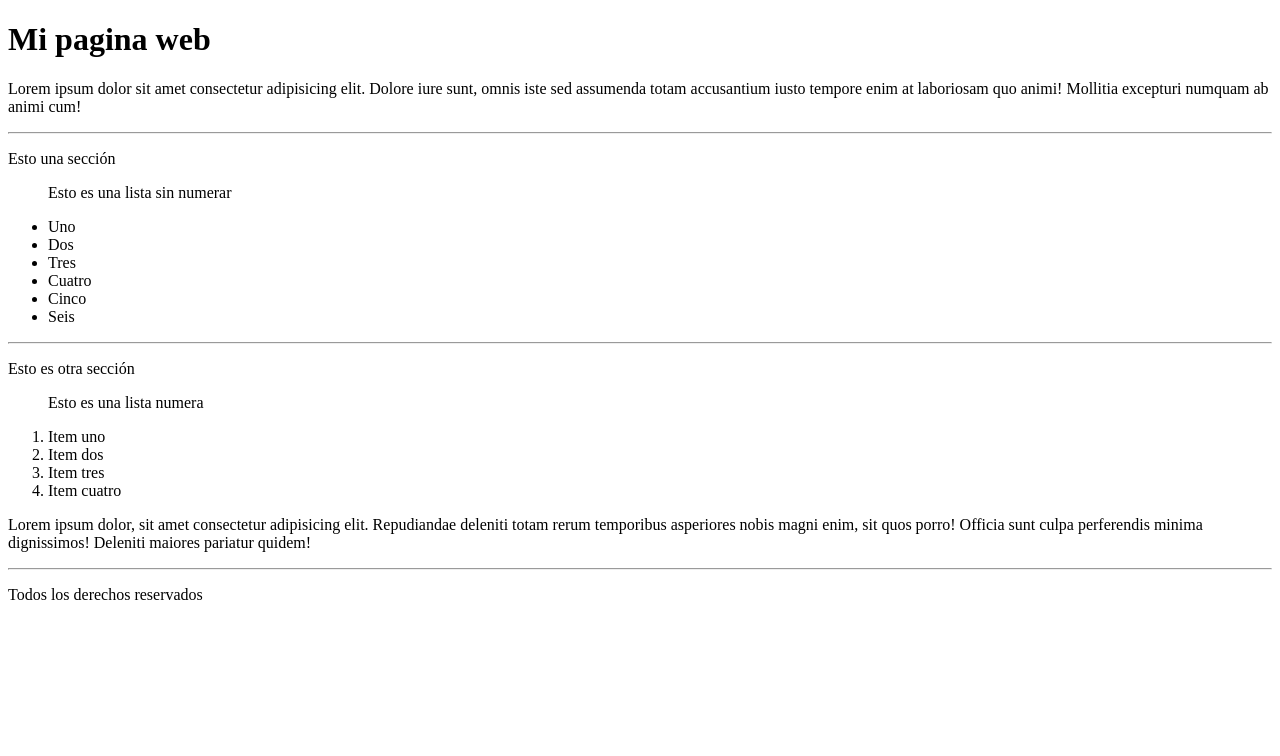
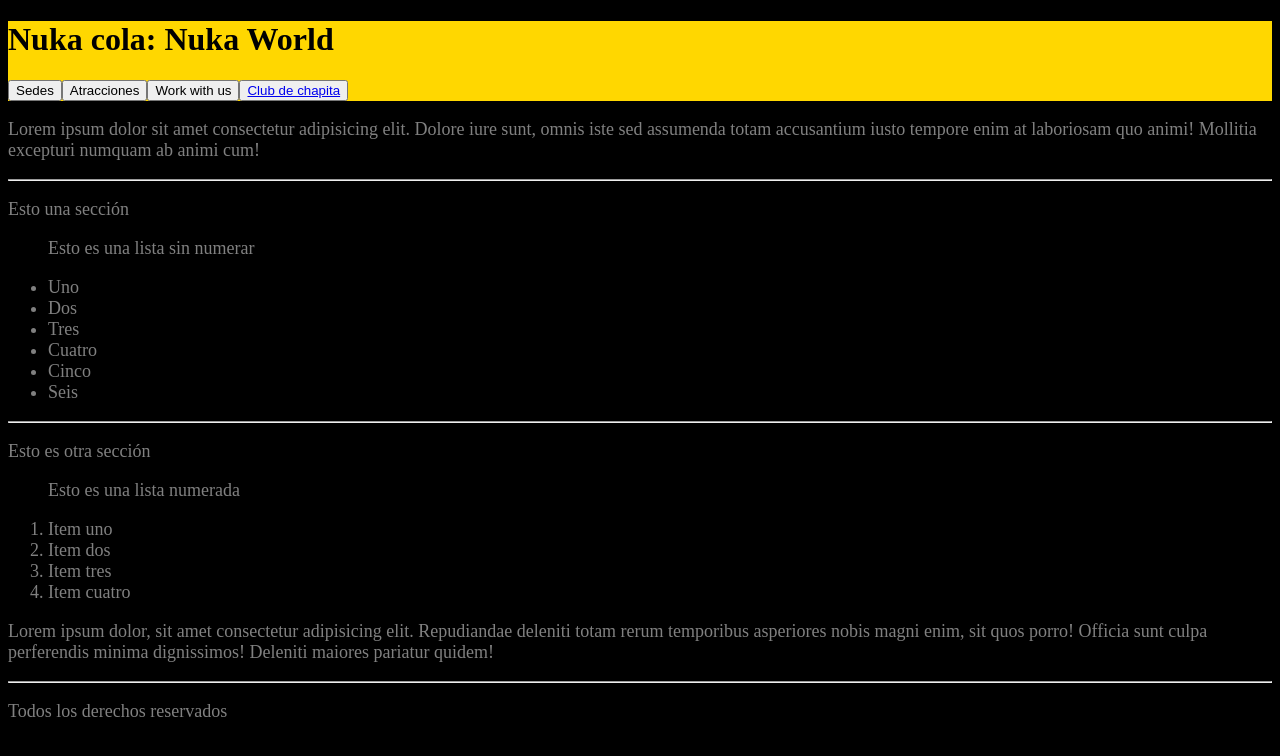
Before and after one commit to Pau-lu97-casas/PrepCourse-Henry, a plain HTML site: page index.html in a window 1280 px wide. Drawn offline with Linux system fonts and the light colour scheme.

Commit message:
Agregado de etiquetas de formato, formulario enlazado en otro html

```diff
--- /dev/null
+++ b/css/styles.css
@@ -0,0 +1,13 @@
+
+.fondo{
+    background-color: #000000;
+}
+
+.miTexto{
+    font-size: large;
+    color: #808080;
+}
+
+.headerNuka{
+    background-color:  #ffd700;
+}
--- a/index.html
+++ b/index.html
@@ -4,27 +4,35 @@
     <meta charset="UTF-8" />
     <meta name="viewport" content="width=device-width, initial-scale=1.0" />
     <title>Mi pagina web</title>
+    <link rel="stylesheet" href="./css/styles.css" />
   </head>
 
-  <body>
-    <header>
-      <h1>Mi pagina web</h1>
+  <body class="fondo">
+    <header class="headerNuka">
+      <h1>Nuka cola: Nuka World</h1>
+
+      <span> <button>Sedes</button></span><button>Atracciones</button
+      ><span><button>Work with us</button></span
+      ><span
+        ><button><a href="./formulario.html">Club de chapita</a></button></span
+      >
     </header>
 
     <main>
-      <p>
+      <p class="miTexto">
         Lorem ipsum dolor sit amet consectetur adipisicing elit. Dolore iure
         sunt, omnis iste sed assumenda totam accusantium iusto tempore enim at
         laboriosam quo animi! Mollitia excepturi numquam ab animi cum!
       </p>
     </main>
 
-    <hr>
+    <hr />
 
-    <section>
+    <section class="miTexto">
       <p>Esto una sección</p>
 
-      <ul><p>Esto es una lista sin numerar</p>
+      <ul>
+        <p>Esto es una lista sin numerar</p>
         <li>Uno</li>
         <li>Dos</li>
         <li>Tres</li>
@@ -34,31 +42,30 @@
       </ul>
     </section>
 
-  <hr>
+    <hr />
 
-    <section>
-
+    <section class="miTexto">
       <p>Esto es otra sección</p>
 
-      <ol> <p>Esto es una lista numera</p>
+      <ol>
+        <p>Esto es una lista numerada</p>
         <li>Item uno</li>
         <li>Item dos</li>
         <li>Item tres</li>
         <li>Item cuatro</li>
       </ol>
-
     </section>
 
-    <p>
+    <p class="miTexto">
       Lorem ipsum dolor, sit amet consectetur adipisicing elit. Repudiandae
       deleniti totam rerum temporibus asperiores nobis magni enim, sit quos
       porro! Officia sunt culpa perferendis minima dignissimos! Deleniti maiores
       pariatur quidem!
     </p>
 
-    <hr>
+    <hr />
 
-    <footer>
+    <footer class="miTexto">
       <p>Todos los derechos reservados</p>
     </footer>
   </body>
```
Also changed, not shown: formulario.html (added, +26 -0 lines). Lines whose indentation alone changed are shown as unchanged.
